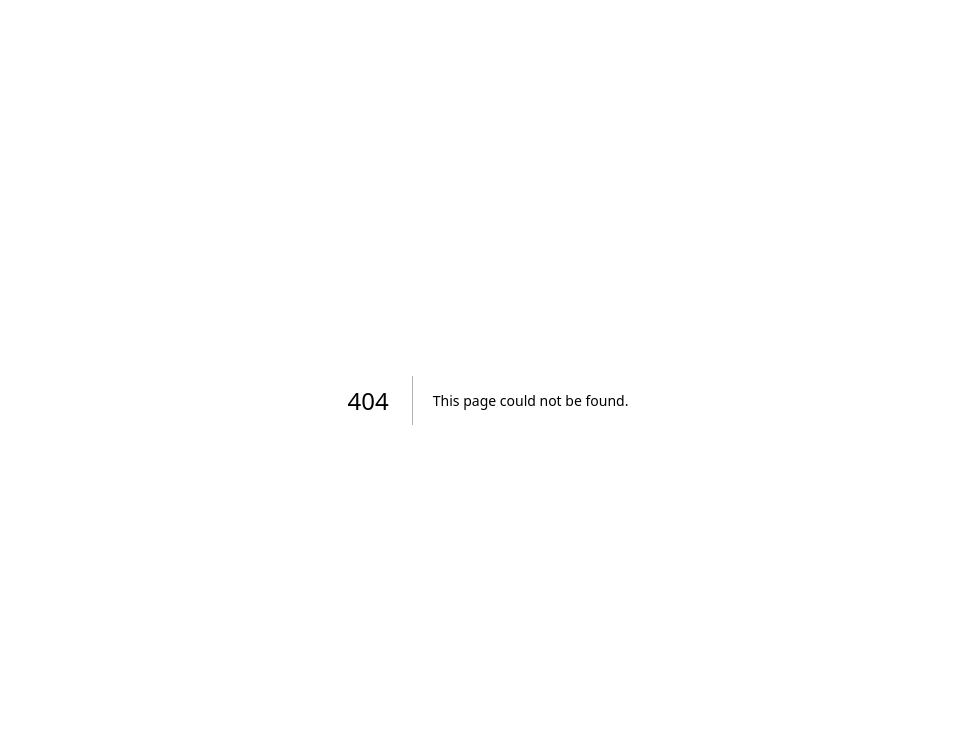
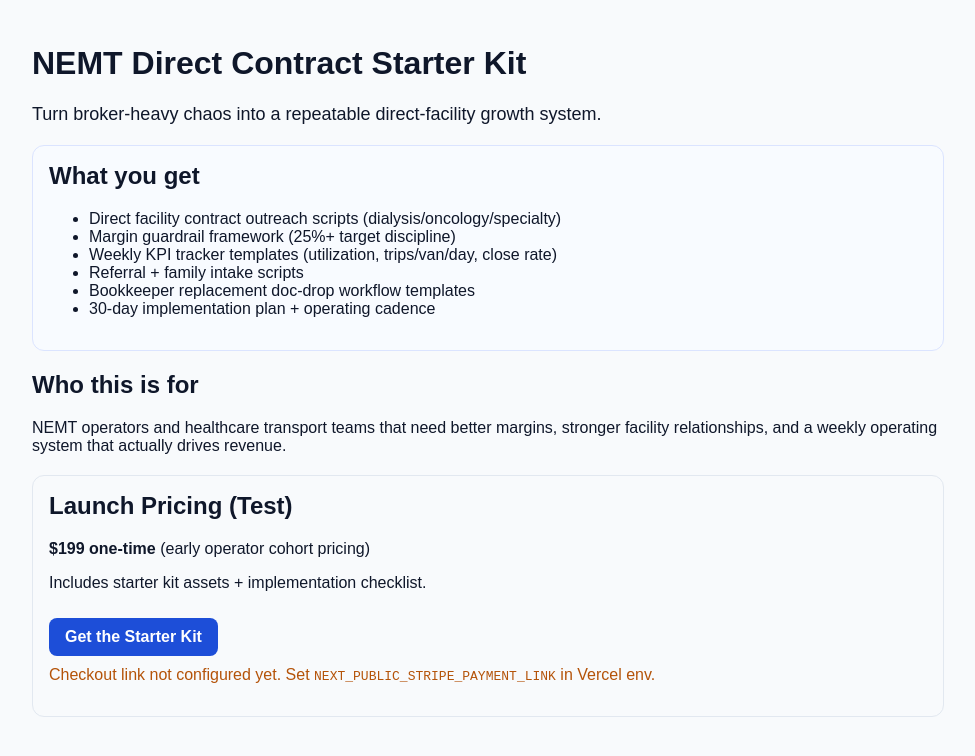
Before and after one commit to Mranderson2026/kerico-builder-starter, a Next.js app: page /nemt-starter-kit in a window 1280 px wide. Before the commit this address had no page. Shown: the top 756 px of the page, without its empty margins (152-1127 px from the left). Built offline with nearby package versions, Linux system fonts and the light colour scheme.

Commit message:
Add NEMT Starter Kit product page and homepage monetization entry

```diff
--- /dev/null
+++ b/src/app/nemt-starter-kit/page.tsx
@@ -0,0 +1,64 @@
+const checkoutLink = process.env.NEXT_PUBLIC_STRIPE_PAYMENT_LINK || '#';
+
+const includes = [
+  'Direct facility contract outreach scripts (dialysis/oncology/specialty)',
+  'Margin guardrail framework (25%+ target discipline)',
+  'Weekly KPI tracker templates (utilization, trips/van/day, close rate)',
+  'Referral + family intake scripts',
+  'Bookkeeper replacement doc-drop workflow templates',
+  '30-day implementation plan + operating cadence'
+];
+
+export default function NemtStarterKitPage() {
+  return (
+    <main style={{ padding: 24, fontFamily: 'Arial, sans-serif', maxWidth: 960, margin: '0 auto' }}>
+      <h1>NEMT Direct Contract Starter Kit</h1>
+      <p style={{ fontSize: 18 }}>
+        Turn broker-heavy chaos into a repeatable direct-facility growth system.
+      </p>
+
+      <section style={{ border: '1px solid #dbe4ff', borderRadius: 12, padding: 16, background: '#f8fbff', marginTop: 20 }}>
+        <h2 style={{ marginTop: 0 }}>What you get</h2>
+        <ul>
+          {includes.map((item) => (
+            <li key={item}>{item}</li>
+          ))}
+        </ul>
+      </section>
+
+      <section style={{ marginTop: 20 }}>
+        <h2>Who this is for</h2>
+        <p>
+          NEMT operators and healthcare transport teams that need better margins, stronger facility relationships,
+          and a weekly operating system that actually drives revenue.
+        </p>
+      </section>
+
+      <section style={{ marginTop: 20, border: '1px solid #e2e8f0', borderRadius: 12, padding: 16 }}>
+        <h2 style={{ marginTop: 0 }}>Launch Pricing (Test)</h2>
+        <p><strong>$199 one-time</strong> (early operator cohort pricing)</p>
+        <p>Includes starter kit assets + implementation checklist.</p>
+        <a
+          href={checkoutLink}
+          style={{
+            display: 'inline-block',
+            marginTop: 10,
+            background: '#1d4ed8',
+            color: 'white',
+            padding: '10px 16px',
+            borderRadius: 8,
+            textDecoration: 'none',
+            fontWeight: 700
+          }}
+        >
+          Get the Starter Kit
+        </a>
+        {checkoutLink === '#' && (
+          <p style={{ color: '#b45309', marginTop: 10 }}>
+            Checkout link not configured yet. Set <code>NEXT_PUBLIC_STRIPE_PAYMENT_LINK</code> in Vercel env.
+          </p>
+        )}
+      </section>
+    </main>
+  );
+}
--- a/src/app/page.tsx
+++ b/src/app/page.tsx
@@ -21,6 +21,12 @@ export default function HomePage() {
         </a>
       </section>
 
+      <section style={{ marginTop: 24, padding: 16, border: '1px solid #dbe4ff', borderRadius: 12, background: '#f8fbff' }}>
+        <h3 style={{ marginTop: 0 }}>New: Monetization Offer</h3>
+        <p>Launch-ready digital product page for your first online sales test.</p>
+        <a href="/nemt-starter-kit" style={{ color: '#1d4ed8', fontWeight: 700 }}>Open NEMT Starter Kit page →</a>
+      </section>
+
       <section style={{ marginTop: 24 }}>
         <h3>Starter Features</h3>
         <ul>
```
